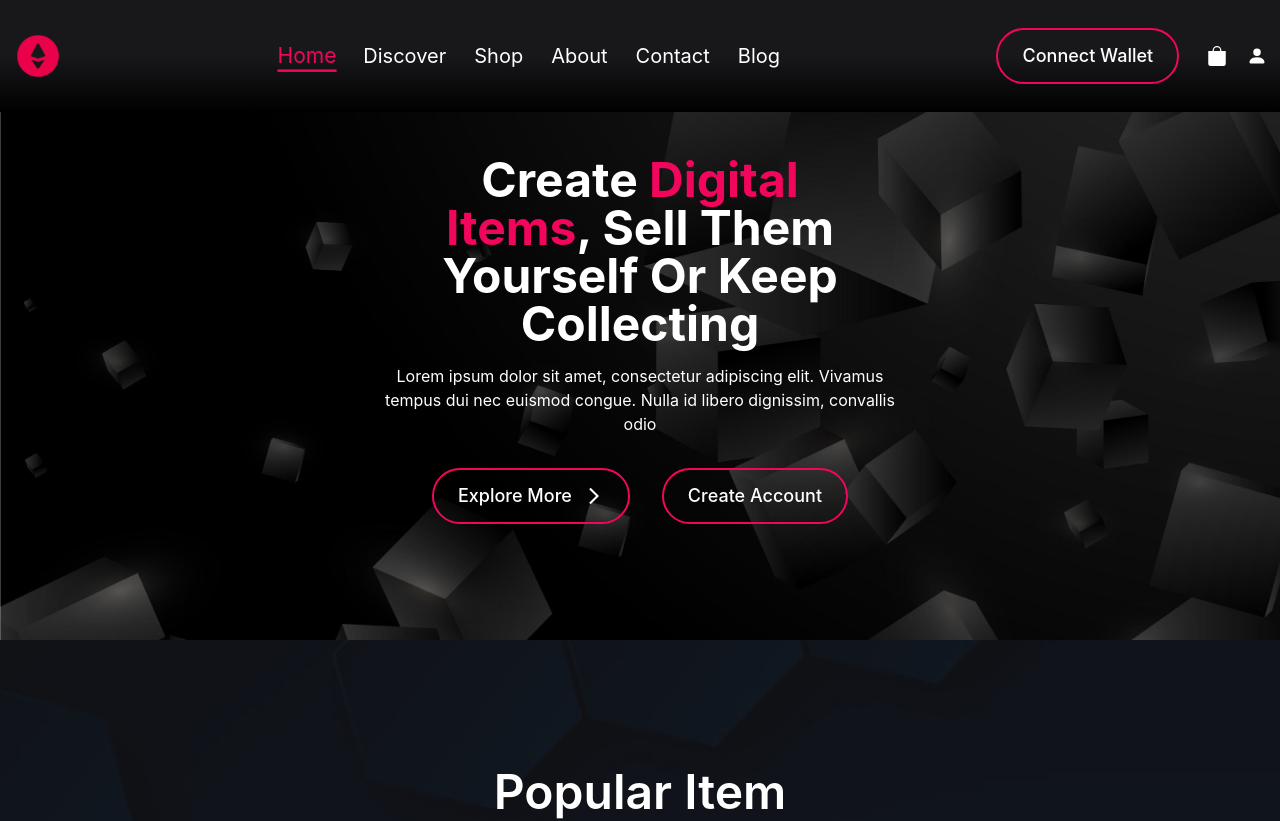
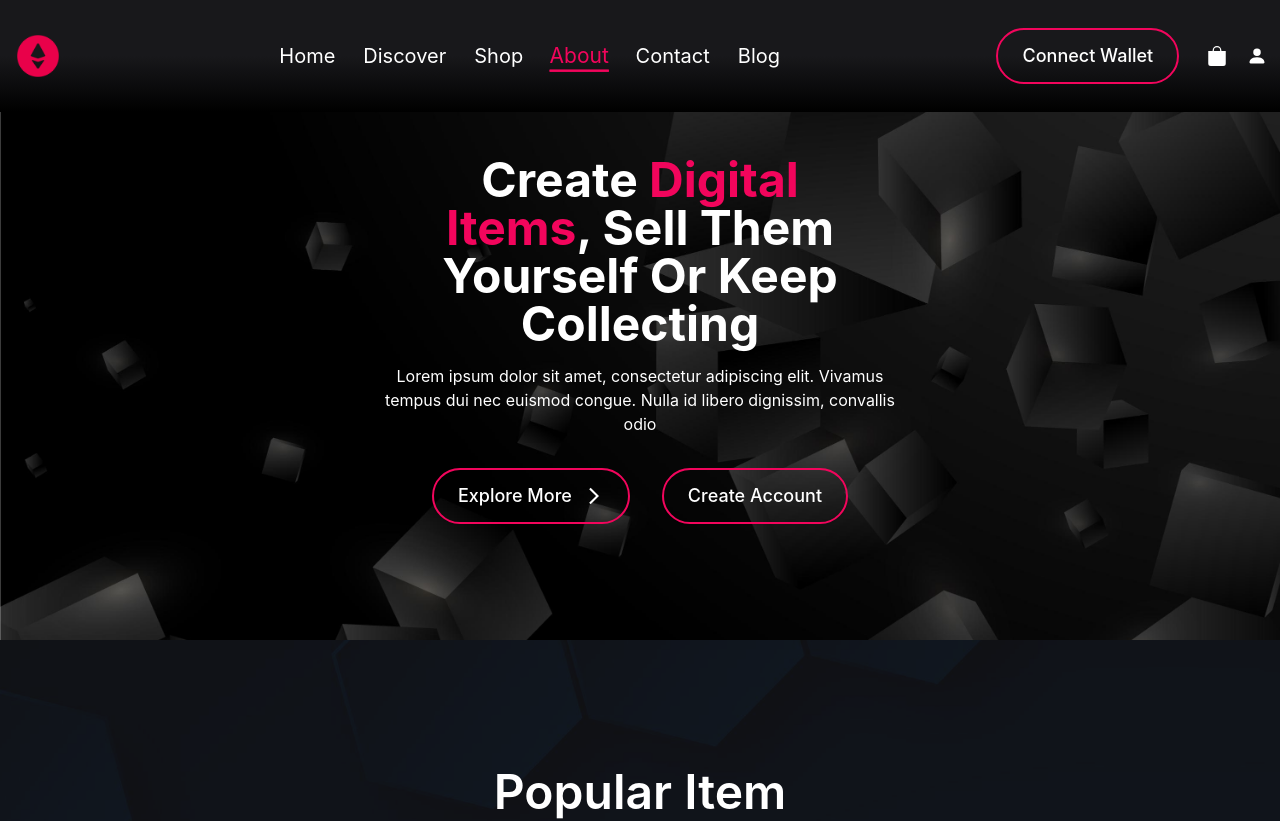
Before and after one commit to mmesomasaint/crypto-templates, a Next.js app: page /templates/cryptex/about in a window 1280 px wide. Shown: the top 821 px of the page. Built offline with nearby package versions, Linux system fonts and the light colour scheme.

Commit message:
Fix: Make the about link active

```diff
--- a/pages/templates/cryptex/about.js
+++ b/pages/templates/cryptex/about.js
@@ -44,7 +44,7 @@ export default function Home() {
                     isOpen ? 'flex bg-black' : 'hidden'
                   } w-full lg:w-fit flex-col lg:flex-row absolute z-10 top-[99%] left-0 lg:static lg:bg-transparent lg:flex justify-evenly items-start lg:items-center gap-7 px-[1%] py-5 lg:p-0`}
                 >
-                  <span className='font-normal text-xl leading-none text-primary scale-105 underline underline-offset-[6px]'>
+                  <span className='font-normal text-xl leading-none text-white hover:text-gray-300'>
                     <Link href='/templates/cryptex'>Home</Link>
                   </span>
                   <span className='font-normal text-xl leading-none text-white hover:text-gray-300'>
@@ -53,7 +53,7 @@ export default function Home() {
                   <span className='font-normal text-xl leading-none text-white hover:text-gray-300'>
                     <Link href='/templates/cryptex/shop'>Shop</Link>
                   </span>
-                  <span className='font-normal text-xl leading-none text-white hover:text-gray-300'>
+                  <span className='font-normal text-xl leading-none text-primary scale-105 underline underline-offset-[6px]'>
                     <Link href='/templates/cryptex/about'>About</Link>
                   </span>
                   <span className='font-normal text-xl leading-none text-white hover:text-gray-300'>
```
